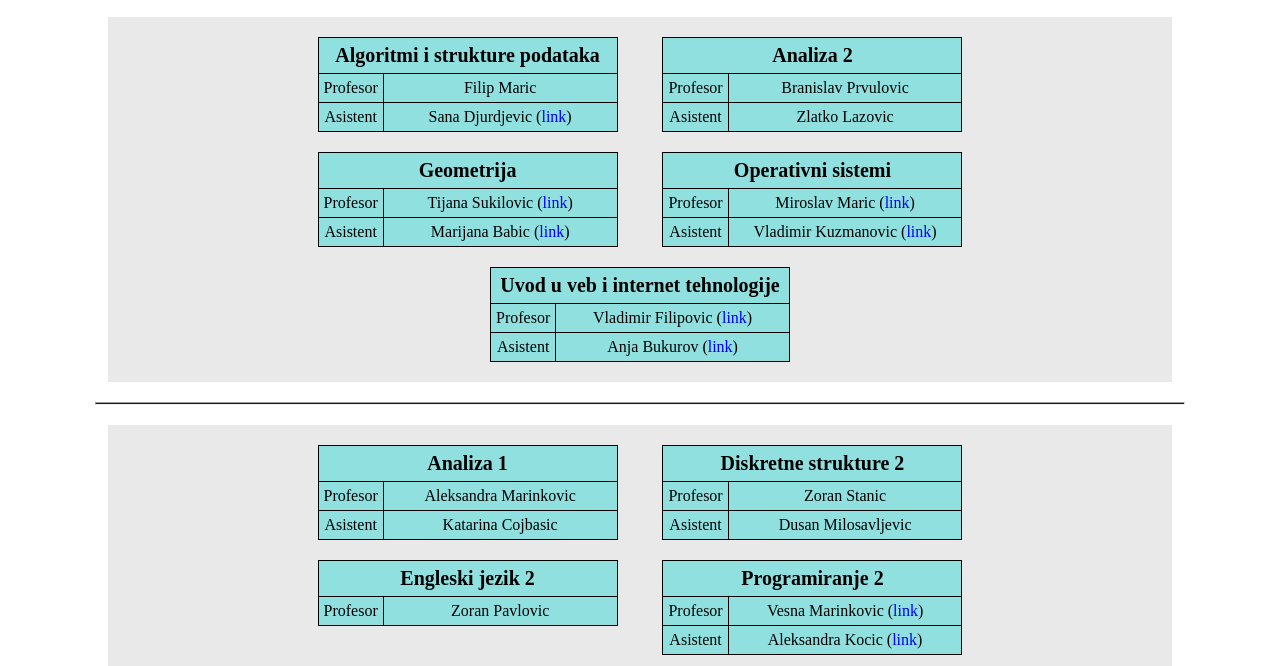
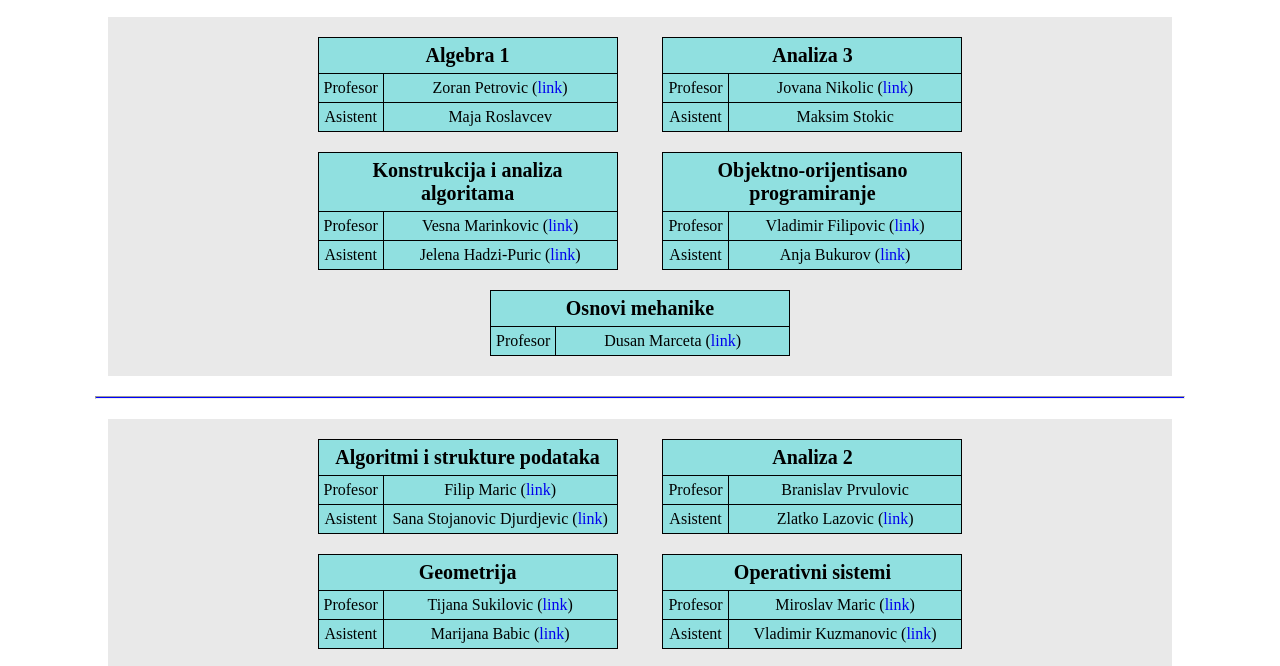
Before and after one commit to VladimirV99/Alas, a plain HTML site: page courses.html in a window 1280 px wide. Shown: the part 56-722 px from the top of the page. Drawn offline with Linux system fonts and the light colour scheme.

Commit message:
Updated Courses list and links

```diff
--- a/courses.html
+++ b/courses.html
@@ -21,16 +21,87 @@
 
   <div class="container" id="courses">
     <table class="course">
+        <tr>
+          <th colspan="2">Algebra 1</th>
+        </tr>
+        <tr>
+          <td>Profesor</td>
+          <td>Zoran Petrovic (<a href="http://poincare.matf.bg.ac.rs/~zoranp/">link</a>)</td>
+        </tr>
+        <tr>
+          <td>Asistent</td>
+          <td>Maja Roslavcev</td>
+        </tr>
+      </table>
+
+      <table class="course">
+        <tr>
+          <th colspan="2">Analiza 3</th>
+        </tr>
+        <tr>
+          <td>Profesor</td>
+          <td>Jovana Nikolic (<a href="http://poincare.matf.bg.ac.rs/~jovanadj/">link</a>)</td>
+        </tr>
+        <tr>
+          <td>Asistent</td>
+          <td>Maksim Stokic</td>
+        </tr>
+      </table>
+
+      <table class="course">
+        <tr>
+          <th colspan="2">Konstrukcija i analiza algoritama</th>
+        </tr>
+        <tr>
+          <td>Profesor</td>
+          <td>Vesna Marinkovic (<a href="http://poincare.matf.bg.ac.rs/~vesnap/">link</a>)</td>
+        </tr>
+        <tr>
+          <td>Asistent</td>
+          <td>Jelena Hadzi-Puric (<a href="http://poincare.matf.bg.ac.rs/~jelenagr//index.html">link</a>)</td>
+        </tr>
+      </table>
+
+      <table class="course">
+        <tr>
+          <th colspan="2"><a href="https://matfoop.github.io/OOP/">Objektno-orijentisano programiranje</a></th>
+        </tr>
+        <tr>
+          <td>Profesor</td>
+          <td>Vladimir Filipovic (<a href="http://www.matf.bg.ac.rs/p/vladimir-filipovic/pocetna/">link</a>)</td>
+        </tr>
+        <tr>
+          <td>Asistent</td>
+          <td>Anja Bukurov (<a href="http://poincare.matf.bg.ac.rs/~anja_bukurov/">link</a>)</td>
+        </tr>
+      </table>
+
+      <table class="course">
+        <tr>
+          <th colspan="2">Osnovi mehanike</th>
+        </tr>
+        <tr>
+          <td>Profesor</td>
+          <td>Dusan Marceta (<a href="http://poincare.matf.bg.ac.rs/~dmarceta/">link</a>)</td>
+        </tr>
+      </table>
+    </div>
+  </div>
+
+  <hr>
+
+  <div class="container" id="courses">
+    <table class="course">
       <tr>
         <th colspan="2">Algoritmi i strukture podataka</th>
       </tr>
       <tr>
         <td>Profesor</td>
-        <td>Filip Maric</td>
+        <td>Filip Maric (<a href="http://poincare.matf.bg.ac.rs/~filip/">link</a>)</td>
       </tr>
       <tr>
         <td>Asistent</td>
-        <td>Sana Djurdjevic (<a href="http://poincare.matf.bg.ac.rs/~sana/">link</a>)</td>
+        <td>Sana Stojanovic Djurdjevic (<a href="http://poincare.matf.bg.ac.rs/~sana/">link</a>)</td>
       </tr>
     </table>
 
@@ -44,7 +115,7 @@
       </tr>
       <tr>
         <td>Asistent</td>
-        <td>Zlatko Lazovic</td>
+        <td>Zlatko Lazovic (<a href="http://www.matf.bg.ac.rs/p/zlatko-lazovic/pocetna/">link</a>)</td>
       </tr>
     </table>
 
@@ -78,7 +149,7 @@
 
     <table class="course">
       <tr>
-        <th colspan="2"><a href="http://matfuvit.github.io/">Uvod u veb i internet tehnologije</a></th>
+        <th colspan="2"><a href="http://matfuvit.github.io/UVIT/">Uvod u veb i internet tehnologije</a></th>
       </tr>
       <tr>
         <td>Profesor</td>
```
